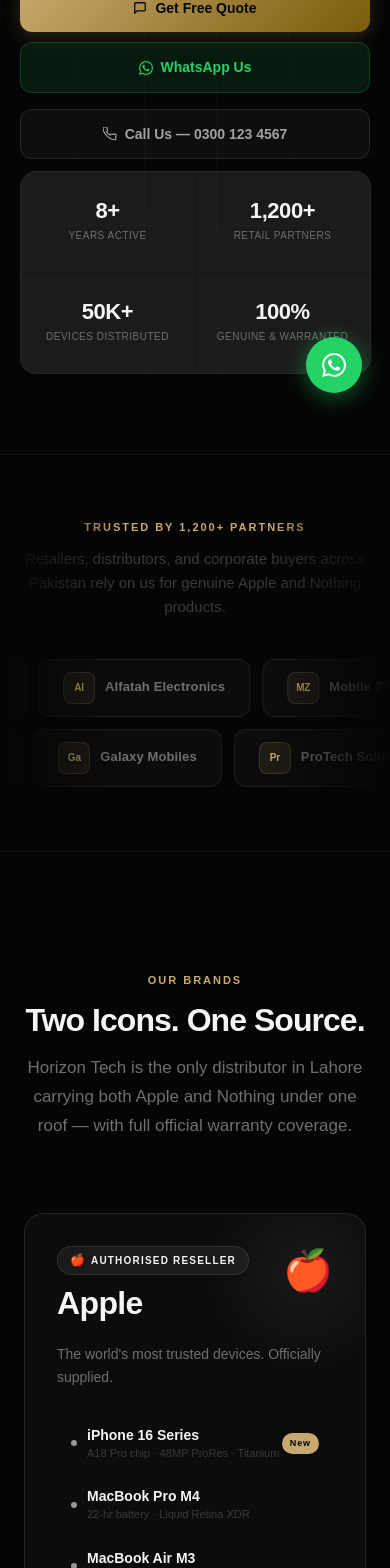
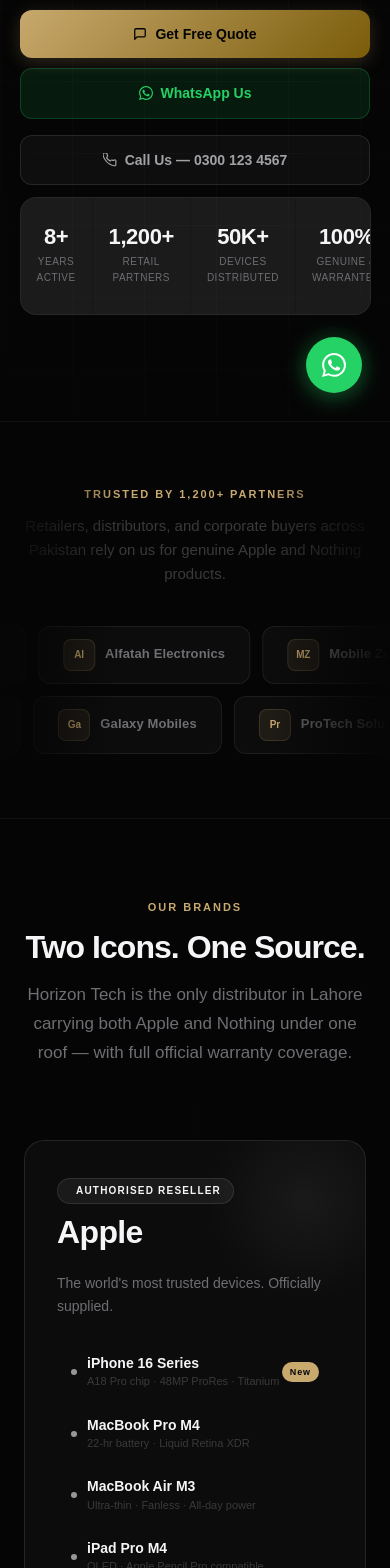
Before and after one commit to farooq-inam/lead-conversion-app, a Next.js app: page / in a window 390 px wide. Shown: the part 423-1991 px from the top of the page. Built offline with nearby package versions, Linux system fonts and the light colour scheme.

Commit message:
Fixed a lot of the things like padding size etc

```diff
--- a/src/app/globals.css
+++ b/src/app/globals.css
@@ -84,7 +84,7 @@
   --page-px-sm:    20px;
 
   /* Section vertical rhythm */
-  --section-py: 120px;
+  --section-py: 85px;
 }
 
 /* ─────────────────────────────────────────────────────────────────────────
@@ -370,6 +370,13 @@
   justify-content: center;
 }
 
+.hero__badge .apple-icon{
+  max-height: 25px;
+  width: auto;
+  object-fit: contain;
+}
+
+
 .hero__badge {
   display:       flex;
   align-items:   center;
@@ -388,7 +395,7 @@
 }
 
 /* ── Stats bar ──────────────────────────────────────────────────────────── */
-.hero__stats {
+.hero__stats .hero__stats-inner {
   display:               grid;
   grid-template-columns: repeat(4, 1fr);
   gap:                   1px;                    /* gap = divider line colour */
@@ -582,6 +589,12 @@
   align-items:           center;
 }
 
+@media screen and (min-width: 1350px) {
+  .cube__grid {
+    gap:                   115px;
+  }
+}
+
 /* ── Left column ──────────────────────────────────────────────────────────── */
 .cube__left {
   display:        flex;
@@ -670,7 +683,7 @@
 /* Sub paragraph */
 .cube__sub {
   font-family:   var(--font-body);
-  font-size:     clamp(14px, 1.2vw, 16px);
+  font-size:     clamp(12px, 1.2vw, 14px);
   font-weight:   400;
   color:         var(--text-3);
   line-height:   1.75;
@@ -681,7 +694,8 @@
 .cube__features {
   list-style:    none;
   display:       flex;
-  flex-direction:column;
+  flex-wrap: wrap;
+  /* flex-direction:column; */
   gap:           12px;
   margin-bottom: 36px;
 }
@@ -690,6 +704,9 @@
   display:     flex;
   align-items: center;
   gap:         12px;
+  width: calc(50% - 12px);
+  flex: 1;
+  min-width: calc(50% - 12px);
 }
 
 .cube__feature-icon {
@@ -859,3 +876,15 @@
   .cube__cta-primary { justify-content: center; }
   .cube__chip    { display: none; }   /* too cramped on very small screens */
 }
+
+.brands-section-brand--icon {
+  transform: rotateX('360deg');
+}
+
+
+
+@media (max-width: 480px) {
+  .CTABANNER-Inner {
+    padding: 32px 25px;
+  }
+}
--- a/src/sections/Brands.tsx
+++ b/src/sections/Brands.tsx
@@ -6,7 +6,7 @@
   {
     id: "apple",
     name: "Apple",
-    icon: "🍎",
+    icon: " ",
     tag: "Authorised Reseller",
     tagline: "The world's most trusted devices. Officially supplied.",
     accent: "#F5F5F7",
@@ -24,7 +24,7 @@
   {
     id: "nothing",
     name: "Nothing",
-    icon: "◎",
+    icon: " ",
     tag: "Certified Distributor",
     tagline: "Transparent design. Distinct identity. Genuine stock.",
     accent: "#C8A96E",
@@ -47,7 +47,7 @@
       id="products"
       style={{
         background: "#050505",
-        padding: "120px 0",
+        padding: "80px 0",
         position: "relative",
         overflow: "hidden",
       }}
@@ -147,7 +147,7 @@
                     lineHeight:1,
                   }}>{brand.name}</h3>
                 </div>
-                <span style={{ fontSize:40, lineHeight:1, marginTop:4 }}>{brand.icon}</span>
+                <span className="brands-section-brand--icon" style={{ fontSize:40, lineHeight:1, marginTop:4 }}>{brand.icon}</span>
               </div>
 
               <p style={{
--- a/src/sections/CTABanner.tsx
+++ b/src/sections/CTABanner.tsx
@@ -12,9 +12,10 @@
     <section style={{
       background: "#050505",
       padding:    "0 24px 80px",
-    }}>
+    }} id="CTA-Banner">
       <div style={{ maxWidth: 1280, margin: "0 auto" }}>
         <motion.div
+          className="CTABANNER-Inner"
           initial={{ opacity: 0, y: 32 }}
           whileInView={{ opacity: 1, y: 0 }}
           viewport={{ once: true, margin: "-40px" }}
@@ -93,6 +94,7 @@
               </motion.div>
 
               <motion.h2
+                className="ctabanner-heading"
                 initial={{ opacity: 0, y: 20 }}
                 whileInView={{ opacity: 1, y: 0 }}
                 viewport={{ once: true }}
@@ -108,7 +110,7 @@
                 }}
               >
                 Secure Your iPhone 16<br />
-                <span style={{
+                <span className="ctabanner-heading" style={{
                   background:            "linear-gradient(135deg,#C8A96E,#F0D898)",
                   WebkitBackgroundClip:  "text",
                   WebkitTextFillColor:   "transparent",
--- a/src/sections/Credibility.tsx
+++ b/src/sections/Credibility.tsx
@@ -23,7 +23,7 @@
   return (
     <section id="about" style={{
       background:"#050505",
-      padding:"120px 0",
+      padding:"80px 0",
       borderTop:"1px solid rgba(255,255,255,0.04)",
     }}>
       <div style={{ maxWidth:1280, margin:"0 auto", padding:"0 24px" }}>
--- a/src/sections/Hero.tsx
+++ b/src/sections/Hero.tsx
@@ -10,8 +10,13 @@
   { value: "100%",   label: "Genuine & Warranted"  },
 ];
 
+const badgehtml = `
+  <img src="src\app\apple_179309.png" class="apple-icon">
+`
+
+
 const BADGES = [
-  { icon: "🍎", text: "Apple Authorised Reseller"     },
+  { icon: badgehtml, text: "Apple Authorised Reseller"     },
   { icon: "◎",  text: "Nothing Certified Distributor" },
   { icon: "🏆", text: "PTCL Verified Business"        },
 ];
@@ -160,6 +165,14 @@
         animate={{ opacity: 1, y: 0  }}
         transition={{ delay: 0.9, duration: 0.65, ease: [0.22,1,0.36,1] }}
       >
+        <motion.div
+          className="hero__stats-inner"
+          style={{ opacity: fadeOut }}
+          initial={{ opacity: 0, y: 32 }}
+          animate={{ opacity: 1, y: 0  }}
+          transition={{ delay: 0.9, duration: 0.65, ease: [0.22,1,0.36,1] }}
+        >
+
           {STATS.map((s, i) => (
             <motion.div
               key={s.label}
@@ -172,6 +185,7 @@
               <span className="hero__stat-label">{s.label}</span>
             </motion.div>
           ))}
+        </motion.div>
       </motion.div>
 
       {/* Scroll hint */}
--- a/src/sections/QuoteSection.tsx
+++ b/src/sections/QuoteSection.tsx
@@ -68,7 +68,7 @@
   return (
     <section id="quote" style={{
       background:"#050505",
-      padding:"120px 0",
+      padding:"80px 0",
       borderTop:"1px solid rgba(255,255,255,0.04)",
     }}>
       <div style={{ maxWidth:1280, margin:"0 auto", padding:"0 24px" }}>
--- a/src/sections/Services.tsx
+++ b/src/sections/Services.tsx
@@ -88,7 +88,7 @@
   return (
     <section id="services" style={{
       background:"#080808",
-      padding:"120px 0",
+      padding:"60px 0",
       borderTop:"1px solid rgba(255,255,255,0.04)",
     }}>
       <div style={{ maxWidth:1280, margin:"0 auto", padding:"0 24px" }}>
```
Also changed, not shown: src/app/apple_179309.png (added). Lines whose indentation alone changed are shown as unchanged.
